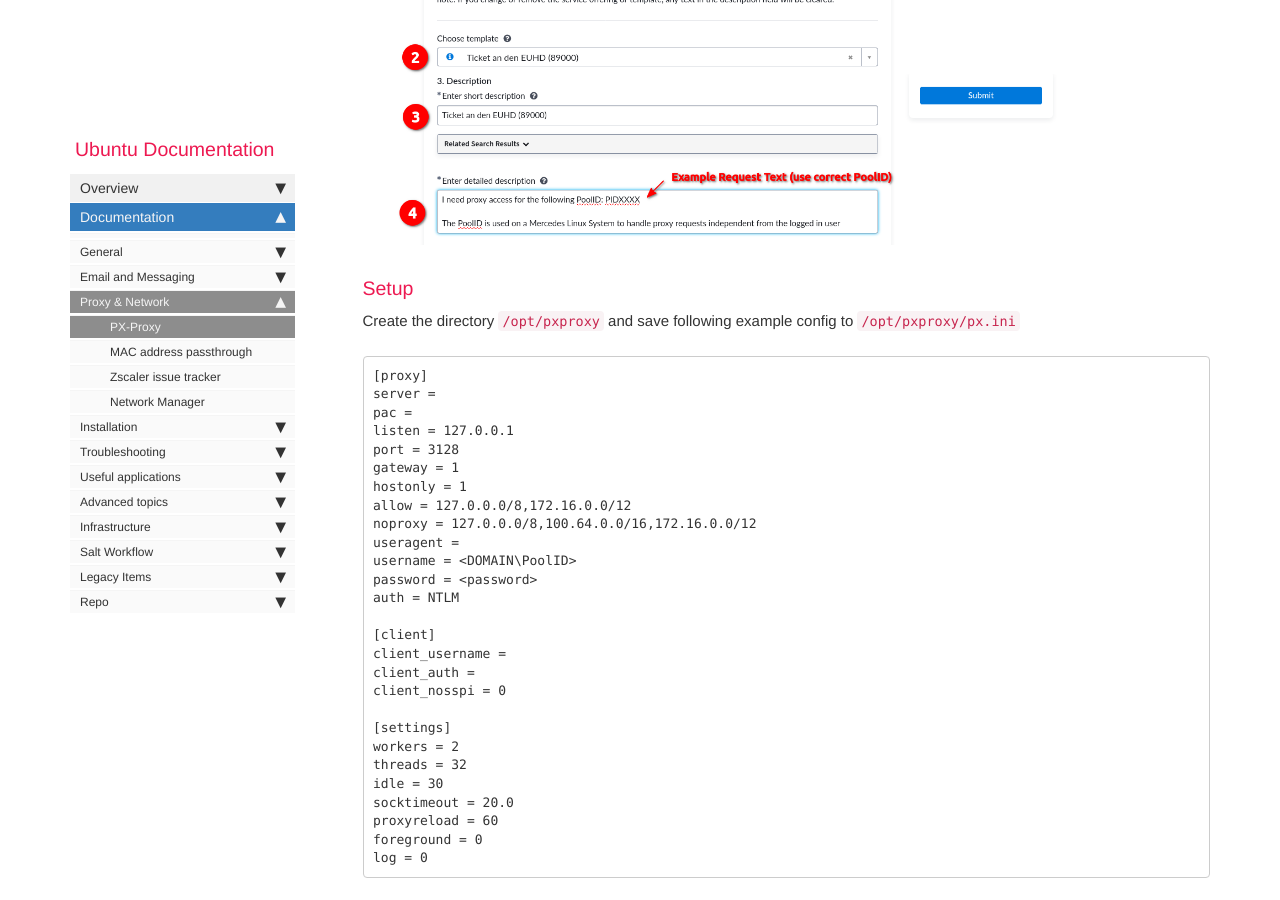
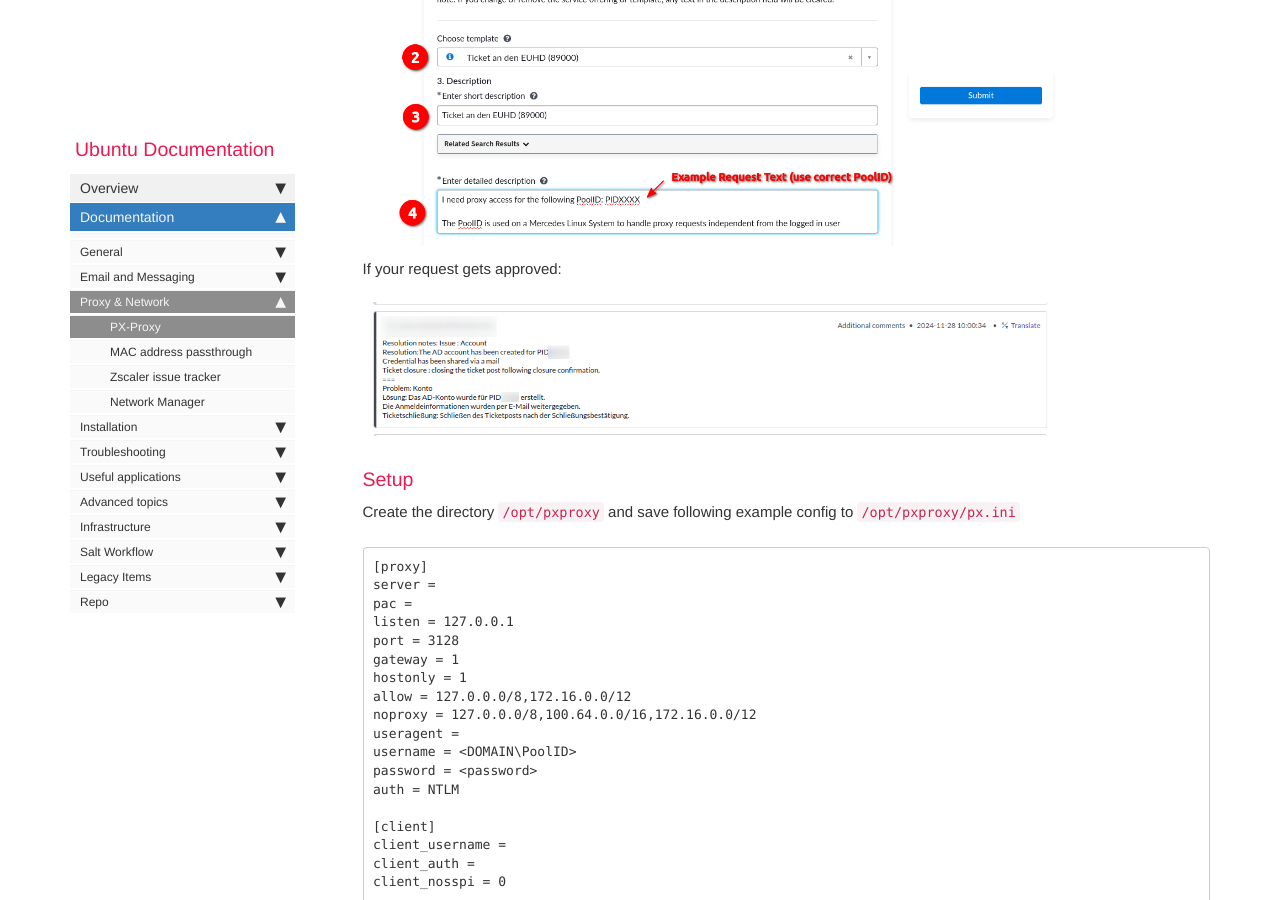
Before and after one commit to RajputPawan/Prometheus, a Jekyll site: the page built from pages/docs/px_proxy.md, in a window 1280 px wide and 900 px high, scrolled down 3065 px. Built offline with Jekyll 4.4.1, drawn with Linux system fonts in a browser that asks for light colours; comment, search, counter and statistics services are not loaded.

Commit message:
UBUNTUOP-2020/ohnemud-update-proxy-part-ubuntudoc

```diff
--- a/pages/docs/px_proxy.md
+++ b/pages/docs/px_proxy.md
@@ -102,6 +102,13 @@ https://servicenow.i.mercedes-benz.com/esc?id=sc_cat_item&table=sc_cat_item&sys_
 Information Office and ISO.)
 
 ![px-proxy request](images/docs/px_proxy/px-proxy-request.png)
+
+
+If your request gets approved:
+
+![px-proxy request](images/docs/px_proxy/px-proxy-approve.png)
+
+
 
 
 
```
Also changed, not shown: images/docs/px_proxy/px-proxy-approve.png (added).
